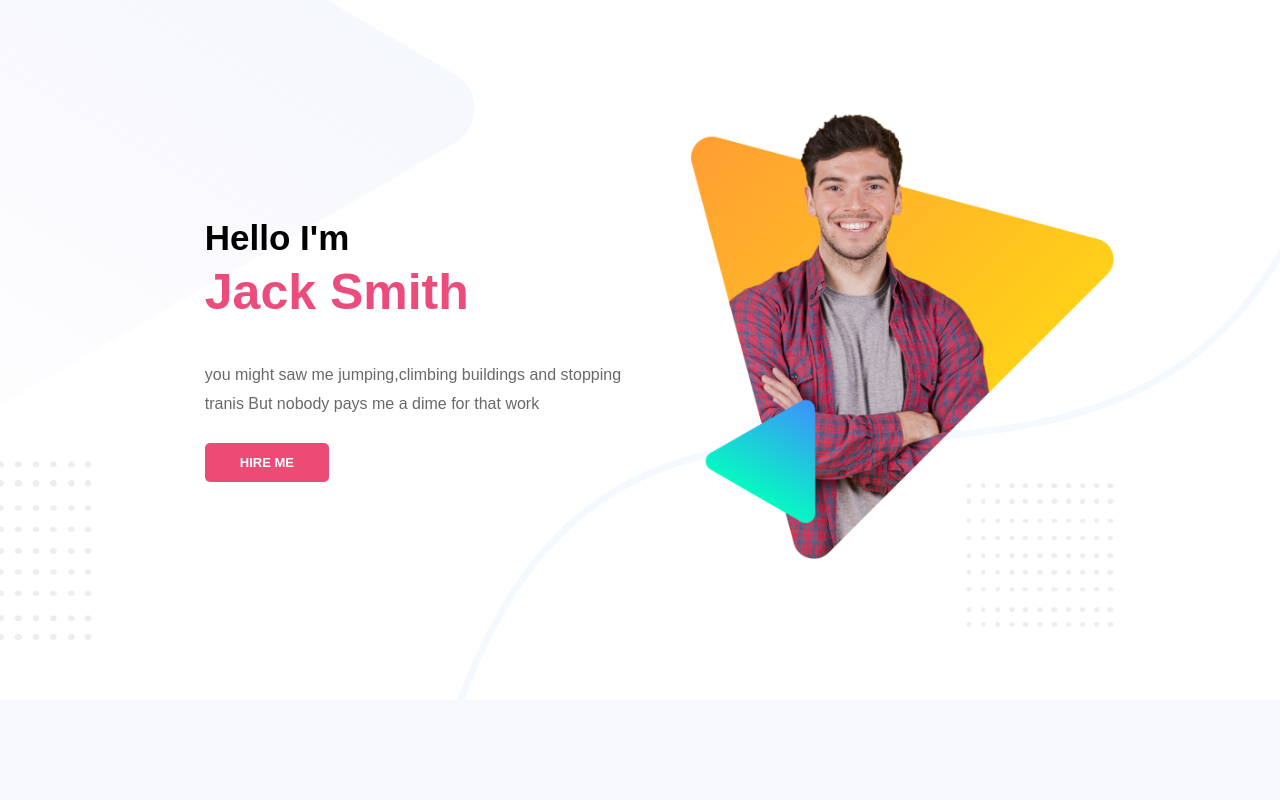
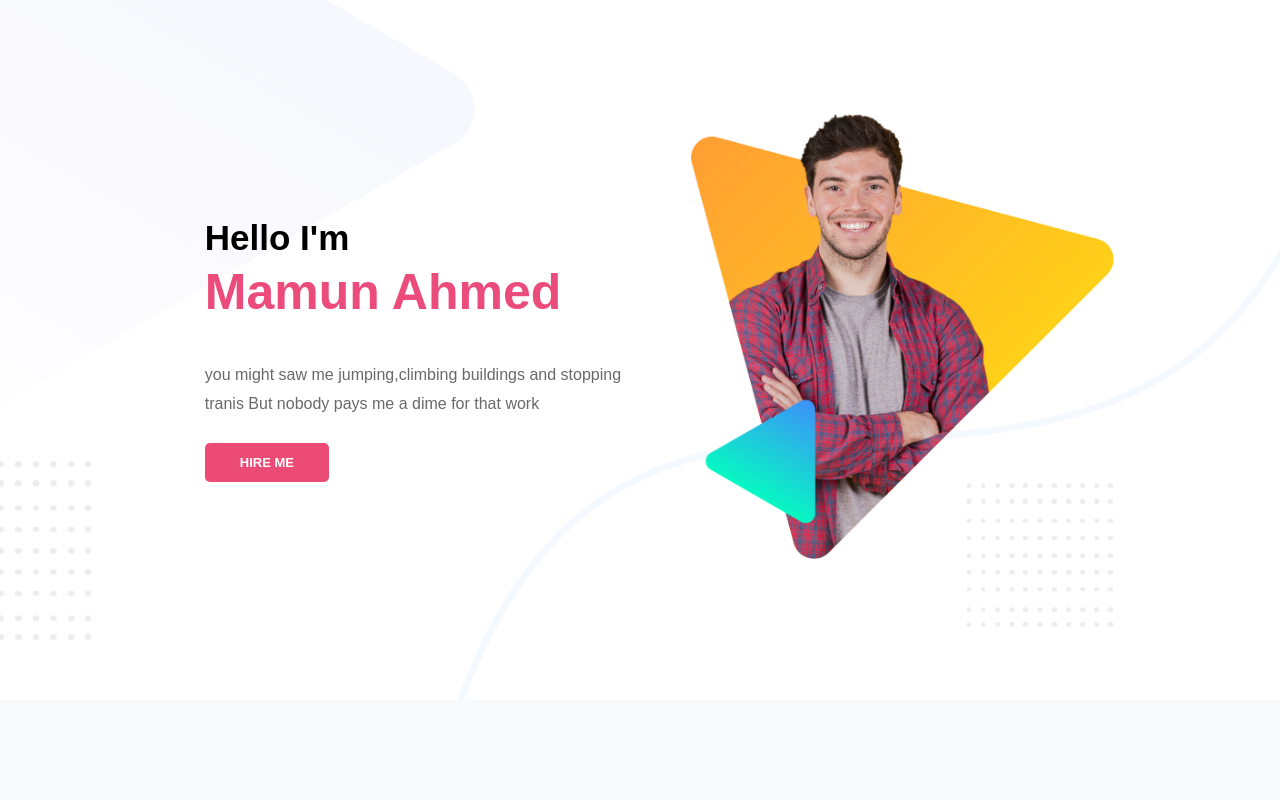
Before and after one commit to mamunur13525/Personal-Website, a plain HTML site: page index.html in a window 1280 px wide. Shown: the top 800 px of the page. Drawn offline with Linux system fonts and the light colour scheme; a web font is replaced by a local one.

Commit message:
Changing name

```diff
--- a/index.html
+++ b/index.html
@@ -12,7 +12,7 @@
     <section class="top-section">
         <div class="half-width half-width-content">
             <h2>Hello I'm</h2>
-            <h1 class="name-highlight">Jack Smith</h1>
+            <h1 class="name-highlight">Mamun Ahmed</h1>
             <p>you might saw me jumping,climbing buildings and stopping tranis But nobody pays me a dime for that work</p>
             <a class="link-button" target="_blank" href="https://www.linkedin.com/in/md-mamun-ahmed-0300b4192/">Hire Me</a>
         </div>
```
